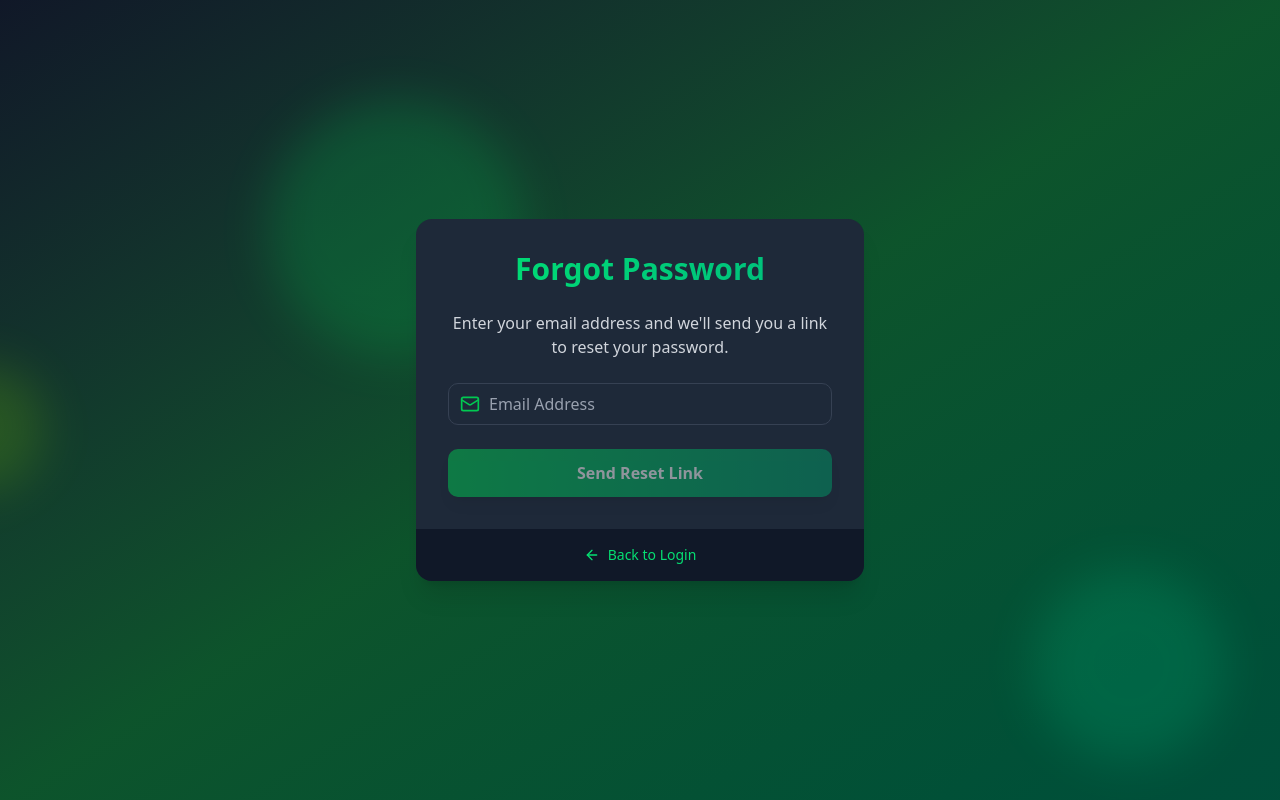
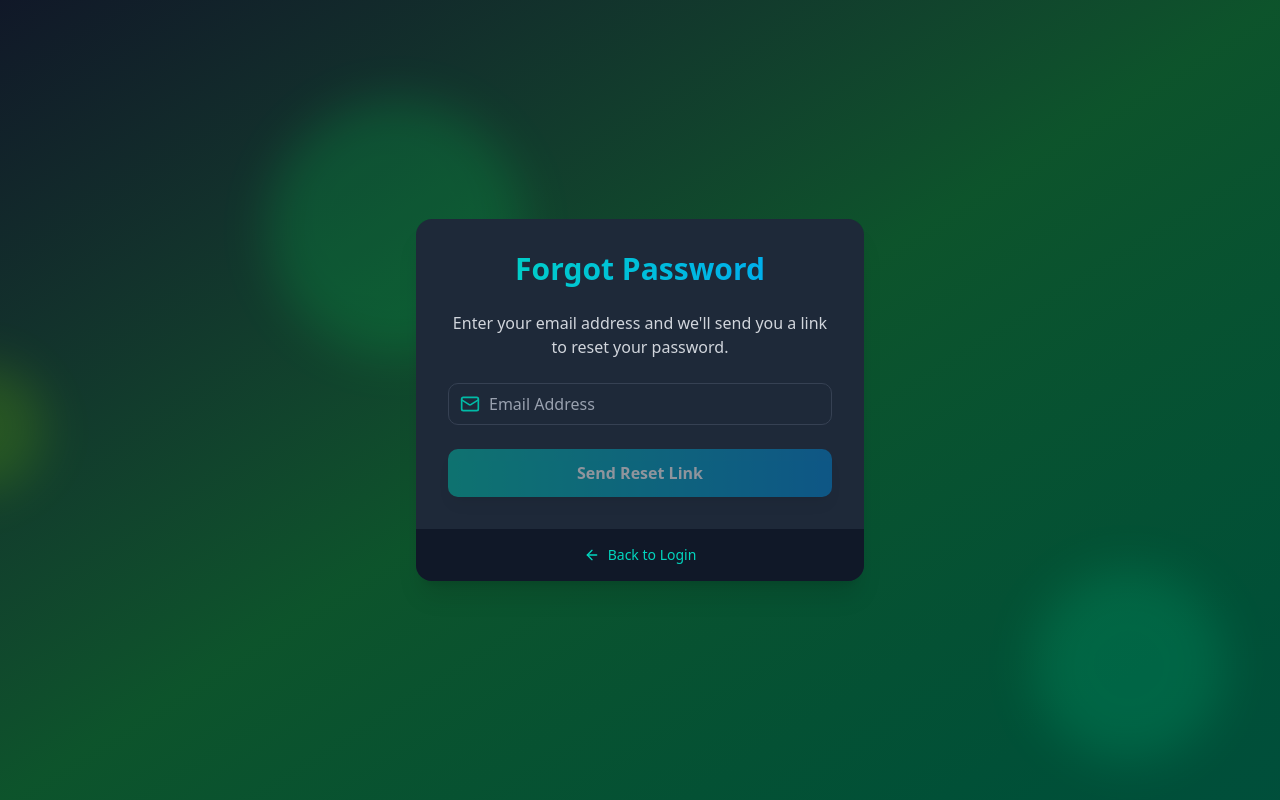
Before and after one commit to dhananjaysable370/MERN-Authentication, a React app in the folder frontend/: page /forgot-password in a window 1280 px wide. Built offline with nearby package versions, Linux system fonts and the light colour scheme; no server answers; the HTML template or start-up script is replaced by a standard one.

Commit message:
Update ForgotPassword.jsx

```diff
--- a/frontend/src/Pages/ForgotPassword.jsx
+++ b/frontend/src/Pages/ForgotPassword.jsx
@@ -24,7 +24,16 @@ const ForgotPassword = () => {
         { headers: { "Content-Type": "application/json" } }
       );
       if (data.success) {
-        toast.success(data.message);
+        toast.success(data.message, {
+          style: {
+            background: "rgba(32, 56, 70, 0.6)",
+            color: "#fff",
+            backdropFilter: "blur(8px)",
+            WebkitBackdropFilter: "blur(8px)",
+            border: "1px solid rgba(255,255,255,0.15)",
+            boxShadow: "0 8px 32px 0 rgba(31, 38, 135, 0.37)",
+          },
+        });
         setIsSubmitted(true);
       }
     } catch (error) {
@@ -40,7 +49,7 @@ const ForgotPassword = () => {
       className="max-w-md w-full bg-gray-800 bg-opacity-50 backdrop-filter backdrop-blur-xl rounded-2xl shadow-xl overflow-hidden"
     >
       <div className="p-8">
-        <h2 className="text-3xl font-bold mb-6 text-center bg-gradient-to-r from-green-400 to-emerald-500 text-transparent bg-clip-text">
+        <h2 className="text-3xl font-bold mb-6 text-center bg-gradient-to-r from-teal-400 to-sky-500 text-transparent bg-clip-text">
           Forgot Password
         </h2>
 
@@ -52,7 +61,7 @@ const ForgotPassword = () => {
             </p>
             <div className="relative mb-6">
               <div className="absolute inset-y-0 left-0 flex items-center pl-3 pointer-events-none">
-                <Mail className="size-5 text-green-500" />
+                <Mail className="size-5 text-teal-500" />
               </div>
               <input
                 type="email"
@@ -60,13 +69,13 @@ const ForgotPassword = () => {
                 value={email}
                 onChange={(e) => setEmail(e.target.value)}
                 autoComplete="email"
-                className="w-full pl-10 pr-3 py-2 bg-gray-800 bg-opacity-50 rounded-lg border border-gray-700 focus:border-green-500 focus:ring-2 focus:ring-green-500 text-white placeholder-gray-400 transition duration-200"
+                className="w-full pl-10 pr-3 py-2 bg-gray-800 bg-opacity-50 rounded-lg border border-gray-700 focus:border-teal-500 focus:ring-2 focus:ring-teal-500 text-white placeholder-gray-400 transition duration-200"
               />
             </div>
             <motion.button
               whileHover={{ scale: isEmailValid ? 1.02 : 1 }}
               whileTap={{ scale: isEmailValid ? 0.98 : 1 }}
-              className="w-full py-3 px-4 bg-gradient-to-r from-green-500 to-emerald-600 text-white font-bold rounded-lg shadow-lg hover:from-green-600 cursor-pointer hover:to-emerald-700 focus:outline-none focus:ring-2 focus:ring-green-500 focus:ring-offset-2 focus:ring-offset-gray-900 transition duration-200 disabled:opacity-50 disabled:cursor-not-allowed"
+              className="w-full py-3 px-4 bg-gradient-to-r from-teal-500 to-sky-600 text-white font-bold rounded-lg shadow-lg hover:from-teal-600 cursor-pointer hover:to-sky-700 focus:outline-none focus:ring-2 focus:ring-teal-500 focus:ring-offset-2 focus:ring-offset-gray-900 transition duration-200 disabled:opacity-50 disabled:cursor-not-allowed"
               type="submit"
               disabled={!isEmailValid || isLoading}
             >
@@ -83,7 +92,7 @@ const ForgotPassword = () => {
               initial={{ scale: 0 }}
               animate={{ scale: 1 }}
               transition={{ type: "spring", stiffness: 500, damping: 30 }}
-              className="w-16 h-16 bg-green-500 rounded-full flex items-center justify-center mx-auto mb-4"
+              className="w-16 h-16 bg-teal-500 rounded-full flex items-center justify-center mx-auto mb-4"
             >
               <Mail className="h-8 w-8 text-white" />
             </motion.div>
@@ -98,7 +107,7 @@ const ForgotPassword = () => {
       <div className="px-8 py-4 bg-gray-900 bg-opacity-50 flex justify-center">
         <Link
           to={"/login"}
-          className="text-sm text-green-400 hover:underline flex items-center"
+          className="text-sm text-teal-400 hover:underline flex items-center"
         >
           <ArrowLeft className="h-4 w-4 mr-2" /> Back to Login
         </Link>
```
